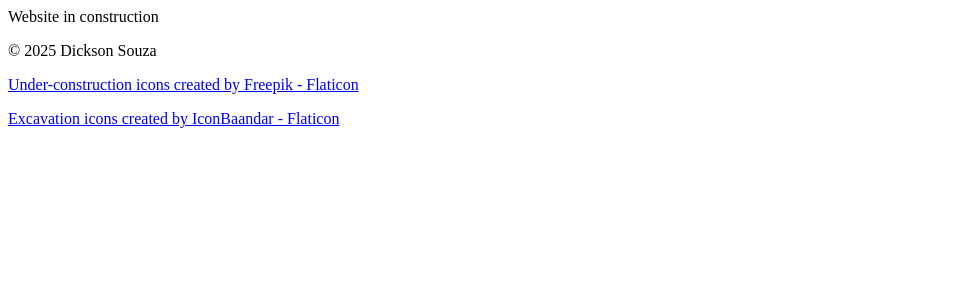
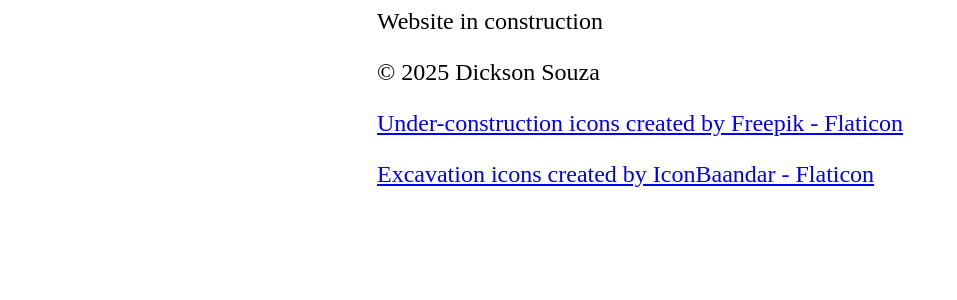
Before and after one commit to disouzam/blog-frontend-public, a React (Vite) app: page / in a window 1280 px wide. Shown: the top 300 px of the page, without its empty margins (0-957 px from the left). Built offline with nearby package versions, Linux system fonts and the light colour scheme.

Commit message:
Defined general style for body of blog

```diff
--- /dev/null
+++ b/src/index.css
@@ -0,0 +1,6 @@
+body {
+    display: flex;
+    justify-content: center;
+    align-items: center;
+    font-size: 24px;
+}
--- a/src/index.tsx
+++ b/src/index.tsx
@@ -1,6 +1,7 @@
 import { StrictMode } from 'react'
 import { createRoot } from 'react-dom/client'
 import App from './App.tsx'
+import './index.css'
 
 createRoot(document.getElementById('root')!).render(
   <StrictMode>
```
